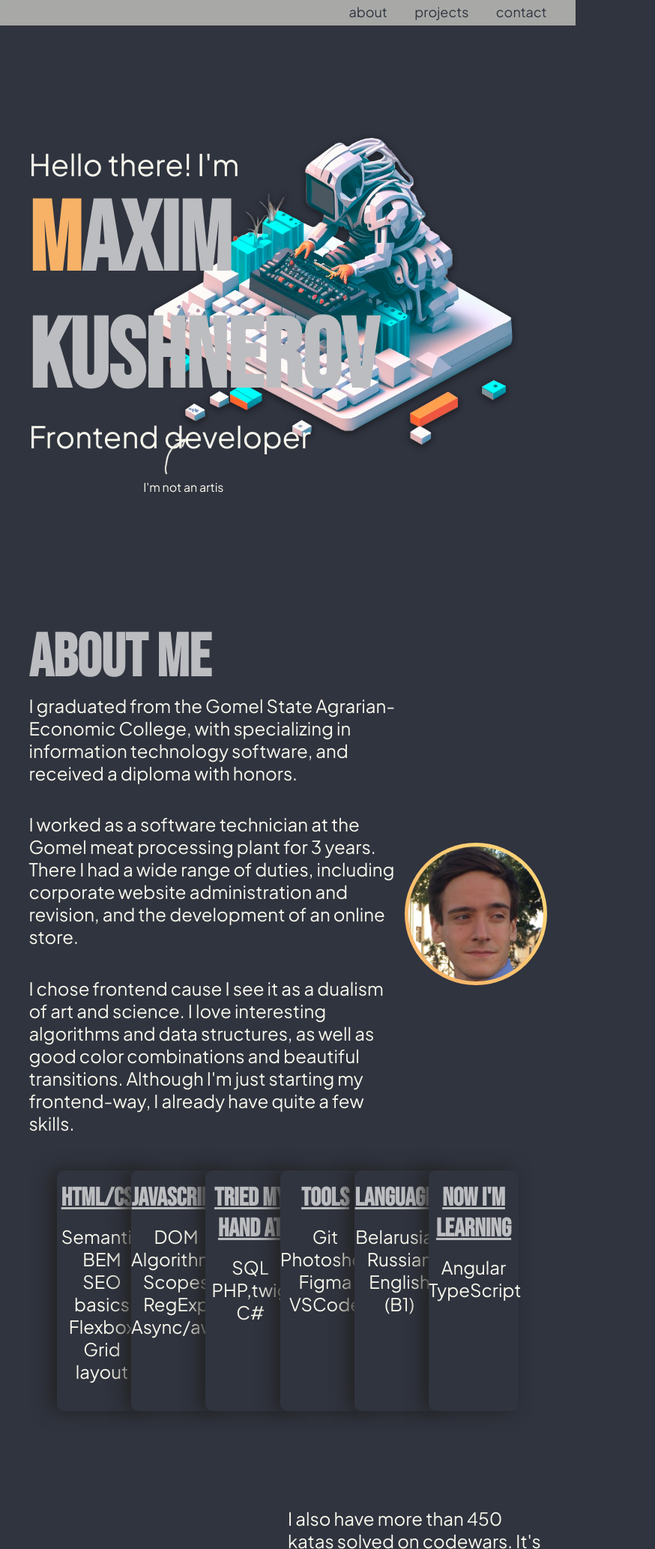
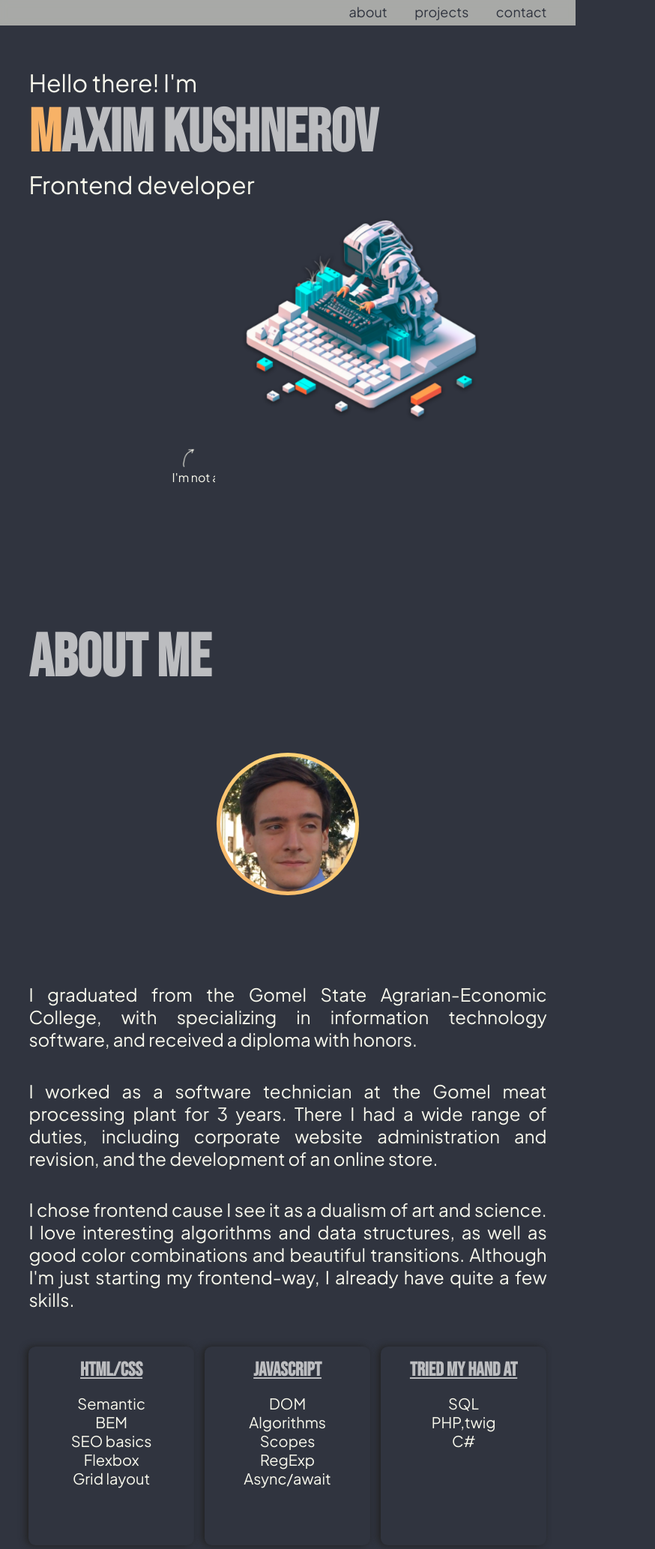
Before and after one commit to kushnerovM/portfolio, a plain HTML site: page index.html in a window 768 px wide. Shown: the top 2066 px of the page at 75% size, 874 px wide, since content can reach past the window. Drawn offline with Linux system fonts and the light colour scheme.

Commit message:
feat: tablet styles added

```diff
--- a/style.css
+++ b/style.css
@@ -607,25 +607,65 @@ a {
 /* tablet xtyles */
 @media (min-width: 581px) and (max-width: 860px){
 
-    .menu:hover{
+    .menu{
         background: rgba(249,249,237,.6);
     }
 
-    .menu:hover a{
+    .menu a{
         color: var(--background-color);
     }
 
-    .start__image-container{
-        position: absolute;
-        right: 10%;
+    .start{
+        padding-top: 10vmin;
+    }
+
+    .start__header{
+        font-size: calc(var(--size-ratio)*4); ;
+    }
+
+    .start__text{
+        font-size: calc(var(--size-ratio)*1.6);
     }
 
     .start__image{
-        top:0;
+        position: static;
+        align-self: center;
+        width: calc(var(--size-ratio)*16);
+        height: calc(var(--size-ratio)*16);
     }
 
-    .start__image-caption{
-        width: 0;
+    .start__arrow-to-image{
+        width: calc(var(--size-ratio)*2);
+        height: calc(var(--size-ratio)*2);
+    }
+
+    .start__image-container{
+        justify-content: flex-start;
+        align-self: flex-end;
+    }
+
+    .start__image-container:first-child{
+        order:1;
+    }
+
+    .about-grid{
+        grid-template: repeat(4,1fr) / 1fr;
+    }
+
+    .about-grid__image-border{
+        grid-column: 1 / span 1;
+    }
+
+    .about-grid__text{
+        text-align: justify;
+    }
+
+    /* .skill-card{
+        width: 28%;
+    }
+
+    .skill-card:not(:first-child){
+        margin-left: -9%;
     }
 
     .skill-card:hover{
@@ -638,22 +678,75 @@ a {
 
     .skill-card:hover~.skill-card{
         transform: translateX(24%);
+    } */
+
+    .skill-container{
+        flex-wrap: wrap;
+        justify-content: space-between;
+        overflow: visible;
     }
 
-    .project:nth-child(2n){
-        flex-direction: row-reverse;
-        align-self: flex-end;
+    .skill-card{
+        width: 32%;
+        box-shadow: -.2rem 0 .6rem #222222;
+        min-height: calc(var(--size-ratio) * 10);
+        padding-bottom: 10vmin;
     }
 
-    .project:nth-child(2n)>.project__image{
-        border-radius:0 .6rem .6rem 0;
-        border-left: solid var(--font-color);
-        border-right: none;
+    .skill-card:not(:first-child){
+        margin-left: 0;
     }
 
-    .project:nth-child(2n)>.project__text-content{
+    .skill-card:nth-child(n+4){
+        margin-top: 5%;
+    }
+
+    .skill-card__header{
+        font-size: calc(var(--size-ratio) * 1.3);
+    }
+
+    .skill-card__list{
+        font-size: var(--size-ratio);
+    }
+
+    .projects-container{
+        align-items: center;
+    }
+
+    .project{
+        flex-direction: column;
+        align-items: center;
+        width: 100%;
+    }
+
+    .project__image{
+        width: 100%;
+        border-radius: .6rem .6rem 0 0;
+        border-top: 2px solid var(--font-color);
         border-left: 2px solid var(--font-color);
-        border-right: none;
+    }
+
+    .project__text-content{
+        width: 100%;
+        border: 1px solid var(--font-color) 0 0 0;
+        border-left: 2px solid var(--font-color);
+        border-right: 2px solid var(--font-color);
+        border-radius: 0 0 .6rem .6rem;
+        text-align: justify;
+    }
+
+    .project__text, .project__link{
+        padding-top:5vmin;
+    }
+
+    .contact-me{
+        flex-direction: column;
+        justify-content: space-around;
+        padding-top: calc(var(--size-ratio) * 1.5);
+    }
+
+    .contact-me>h2 {
+        font-size: calc(var(--size-ratio) * 6);
     }
 }
 /* mobile styles */
```
